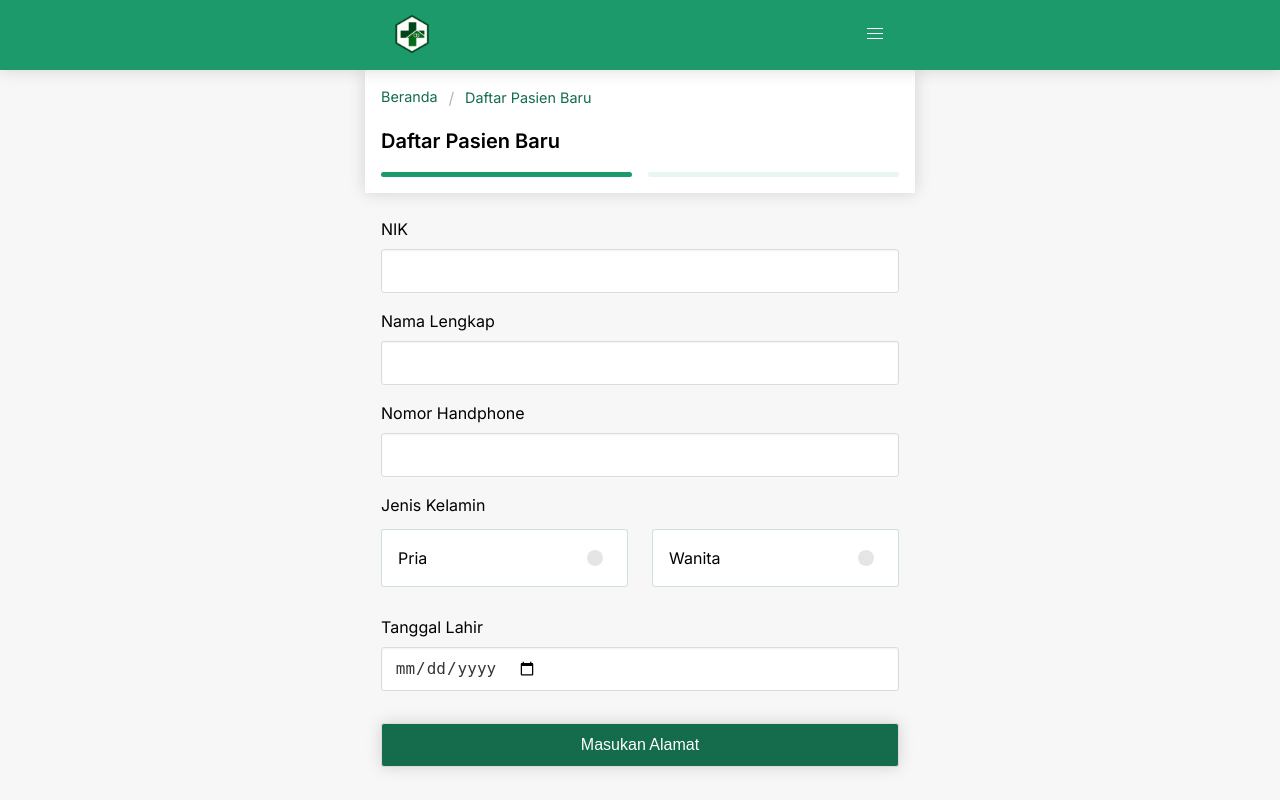
After one commit to MuhammadHakim33/Sistem-Informasi-Puskesmas, a CodeIgniter app: page /puskesmas/daftar/pasien_baru in a window 1280 px wide. The commit adds this page. Run offline with CodeIgniter, Linux system fonts and the light colour scheme.

Commit message:
Daftar Pasien Baru Page - Completed

```diff
--- a/application/controllers/Daftar.php
+++ b/application/controllers/Daftar.php
@@ -10,4 +10,13 @@ class Daftar extends CI_Controller {
 		$this->load->view('user/daftarlayanan_view');
 		$this->load->view('templates/footer_view');
 	}
+
+	public function pasien_baru()
+	{
+		$data["title"] = "Daftar Pasien Baru";
+
+		$this->load->view('templates/header_view', $data);
+		$this->load->view('user/daftarpasienbaru_view');
+		$this->load->view('templates/footer_view');
+	}
 }
--- /dev/null
+++ b/application/views/user/daftarpasienbaru_view.php
@@ -0,0 +1,101 @@
+<main>
+    <!-- Header -->
+    <header id="page-header" class="section daftar">
+        <!-- Breadcrumb -->
+        <nav id="breadcrumb" class="breadcrumb" aria-label="breadcrumbs">
+            <ul>
+                <li><a href="<?= base_url() ?>" class="text-body-2">Beranda</a></li>
+                <li><a class="text-body-2">Daftar Pasien Baru</a></li>
+            </ul>
+        </nav>
+        <!-- Title -->
+        <section id="title">
+           <div class="wrapper">
+                <h5>Daftar Pasien Baru</h5>
+           </div>
+           <div class="steps">
+               <span class="step-1"></span>
+               <span class="step-2"></span>
+           </div>
+        </section>
+    </header>
+
+    <!-- Form -->
+    <form action="" id="form" class="section daftar-layanan">
+        <!-- Identitas -->
+        <div class="wrapper identitas active">
+            <div class="item">
+                <label for="nik">NIK</label>
+                <input class="input" type="text" id="nik" name="nik" required>
+            </div>
+            <div class="item">
+                <label for="nama">Nama Lengkap</label>
+                <input class="input" type="text" id="nama" name="nama" required>
+            </div>
+            <div class="item">
+                <label for="nomor_hp">Nomor Handphone</label>
+                <input class="input" type="tel" id="nomor_hp" name="nomor_hp" required>
+            </div>
+            <div class="item">
+                <p>Jenis Kelamin</p>
+                <div class="columns is-mobile is-multiline is-variable">
+                    <!-- Pria -->
+                    <div class="column is-6">
+                        <input class="form-check-input" type="radio" name="gender" id="pria" value="pria">
+                        <label class="form-check-label" for="pria">
+                            <div class="dot"></div>
+                            Pria
+                        </label>
+                    </div>
+                    <!-- Wanita -->
+                    <div class="column is-6">
+                        <input class="form-check-input" type="radio" name="gender" id="wanita" value="wanita">
+                        <label class="form-check-label" for="wanita">
+                            <div class="dot"></div>
+                            Wanita
+                        </label>
+                    </div>
+                </div>
+            </div>
+            <div class="item">
+                <label for="tgl_lahir">Tanggal Lahir</label>
+                <input class="input" type="date" id="tgl_lahir" name="tgl_lahir" required>
+            </div>
+
+            <!-- Button -->
+            <div class="single-button">
+                <button type="button" class="button button-next">Masukan Alamat</button>
+            </div>
+        </div>
+
+        <!-- Alamat -->
+        <div class="wrapper alamat">
+            <div class="item">
+                <label for="alamat">Alamat</label>
+                <input class="input" type="text" id="alamat" name="alamat" required>
+            </div>
+            <div class="item">
+                <label for="provinsi">Provinsi</label>
+                <input class="input" type="text" id="provinsi" name="provinsi" required>
+            </div>
+            <div class="item">
+                <label for="kota-kab">Kota/Kabupaten</label>
+                <input class="input" type="tel" id="kota-kab" name="kota-kab" required>
+            </div>
+            <div class="item">
+                <label for="kec">Kecamatan</label>
+                <input class="input" type="tel" id="kec" name="kec" required>
+            </div>
+            <div class="item">
+                <label for="kel">Kel</label>
+                <input class="input" type="tel" id="kel" name="kel" required>
+            </div>
+
+            <!-- Button -->
+            <div class="duo-button">
+                <button type="button" class="button button-prev">Sebelumnya</button>
+                <button type="submit" class="button button-submit">Daftar</button>
+            </div>
+        </div>
+    </form>
+</main>
--- a/asset/css/style.css
+++ b/asset/css/style.css
@@ -66,9 +66,9 @@ main .section:first-child {
 #list-dokter .card,
 #list-dokter .card .img,
 .daftar #title .steps span,
-#form .list-layanan .item label,
+#form .wrapper .item label,
 #form .button,
-#form .data-pasien .item input {
+#form .wrapper .item input {
     border-radius: 3px;
 }
 
@@ -299,9 +299,14 @@ main .section:first-child {
 #form {
     color: black;
 }
+#form .wrapper {
+    display: none;
+}
 #form .active {
     display: block !important;
 }
+
+/* Form Button */
 #form .button {
     height: 44px;
 }
@@ -333,14 +338,11 @@ main .section:first-child {
     color: var(--hijau-tua);
 }
 
-/* List Layanan */
-#form .wrapper {
+/* Input Radio */
+#form .item input[type=radio] {
     display: none;
 }
-#form .list-layanan .item input {
-    display: none;
-}
-#form .list-layanan .item label {
+#form .item .form-check-label {
     color: inherit;
     display: block;
     padding: 1rem;
@@ -350,7 +352,7 @@ main .section:first-child {
     margin: 1rem 0;
     position: relative;
 }
-#form .list-layanan .item label .dot {
+#form .item .form-check-label .dot {
     height: 16px;
     width: 16px;
     border-radius: 100px;
@@ -360,7 +362,7 @@ main .section:first-child {
     transform: translate(0, -50%);
     background-color: rgba(0, 0, 0, .1);
 }
-#form .list-layanan .item label .dot::before {
+#form .item .form-check-label .dot::before {
     content: '';
     display: block;
     height: 8px;
@@ -372,33 +374,33 @@ main .section:first-child {
     left: 4px;
     opacity: 0;
 }
-#form .list-layanan .item input:checked ~ label {
+#form .item input:checked ~ .form-check-label {
     background-color: var(--hijau-tua-trans) ;
     border-color:var(--hijau-tua);
 }
-#form .list-layanan .item input:checked ~ label .dot {
+#form .item input:checked ~ .form-check-label .dot {
     background-color: white;
 }
-#form .list-layanan .item input:checked ~ label .dot::before {
+#form .item input:checked ~ .form-check-label .dot::before {
     opacity: 1;
 }
 
-/* Data Pasien */
+/* Form Input */
 #form .data-pasien .item {
     display: flex;
     flex-direction: column;
 }
-#form .data-pasien .item:not(:first-child) {
+#form .wrapper .item:not(:first-child) {
     margin-top: 1rem;
 }
-#form .data-pasien .item input {
+#form .wrapper .item input {
     margin-top: .5rem;
     height: 44px;
     padding: .8rem;
     font-size: 1rem;
 }
-#form .data-pasien .item input:focus,
-#form .data-pasien .item input:active {
+#form .wrapper .item input:focus,
+#form .wrapper .item input:active {
     border-color: var(--hijau-tua);
 }
 
--- a/asset/js/script.js
+++ b/asset/js/script.js
@@ -19,7 +19,6 @@ $(document).ready(function() {
         $(this).parent().parent().next().addClass('active');
         $('.step-2').css('opacity','1');
     });
-
     $('.button-prev').click(function(){
         $(this).parent().parent().removeClass('active');
         $(this).parent().parent().prev().addClass('active');
```
Also changed, not shown: application/views/user/daftarlayanan_view.php (+5 -5 lines).
